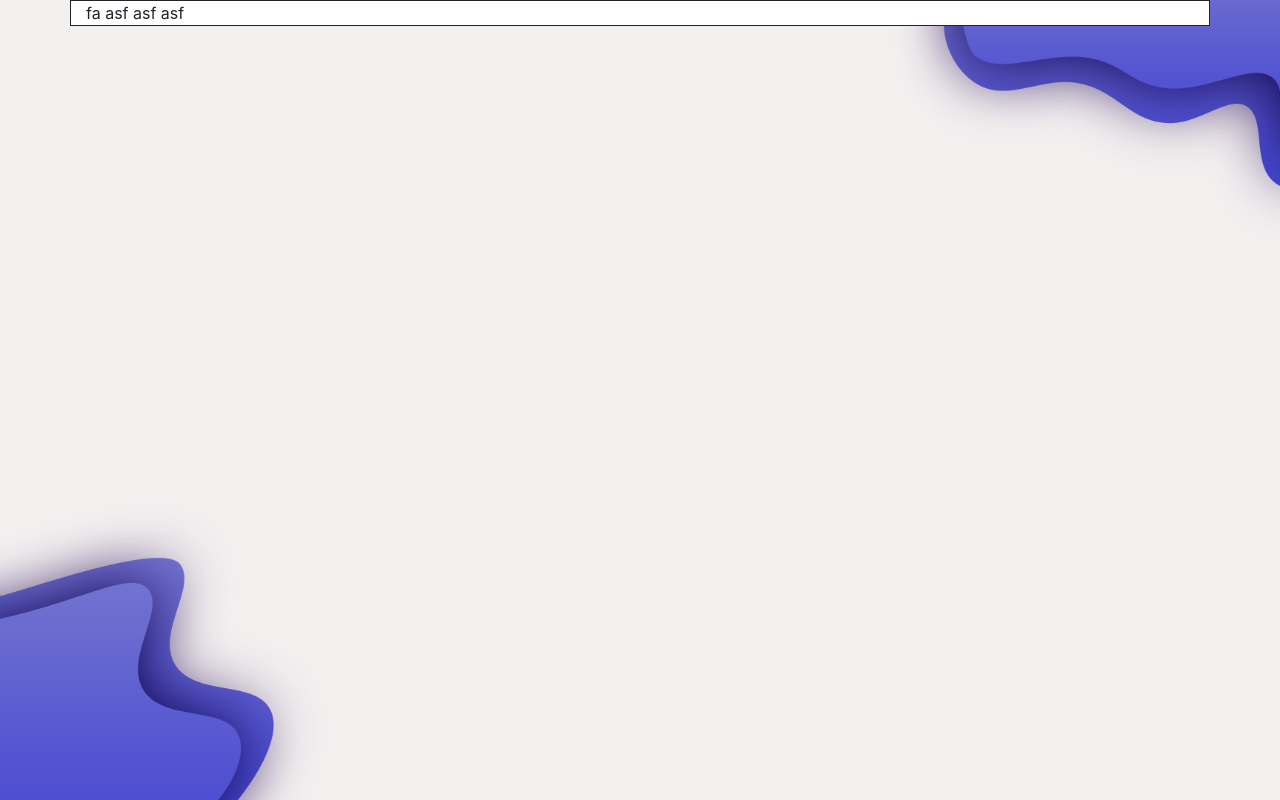
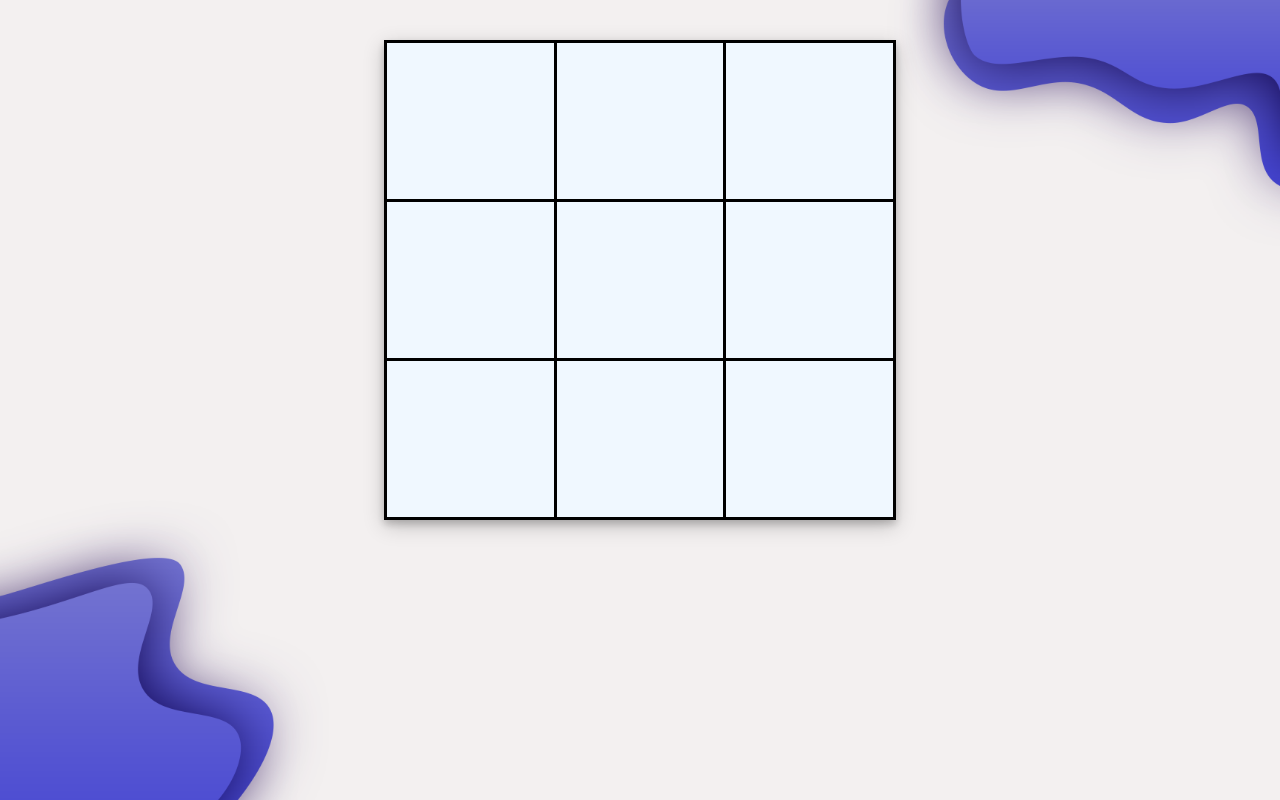
Before and after one commit to origranot/tictactoe, a React (Create React App) app: page / in a window 1280 px wide. Built offline with nearby package versions, Linux system fonts and the light colour scheme; the HTML template or start-up script is replaced by a standard one.

Commit message:
Build the layout style

```diff
--- a/src/App.css
+++ b/src/App.css
@@ -1,5 +1,4 @@
-
-body  {
+body {
     height: 100%;
     background: url(/images/bg.png) no-repeat center center fixed;
     /* Center and scale the image nicely */
@@ -13,3 +12,12 @@ body  {
     border: 1px solid;
     background-color: white;
 }
+
+.box {
+    width: 40vw;
+    height: 60vh;
+    margin: auto;
+    margin-top: 5vh;
+    background-color: aliceblue;
+    box-shadow: 0 4px 8px 0 rgba(0, 0, 0, 0.2), 0 6px 20px 0 rgba(0, 0, 0, 0.19);
+}
--- a/src/App.js
+++ b/src/App.js
@@ -2,17 +2,13 @@ import React from 'react';
 import 'bootstrap/dist/css/bootstrap.min.css';
 import './App.css';
 
-import { Container } from 'react-bootstrap';
+import Board from './components/Board/Board'
 
 function App() {
   return (
-    <Container>
-      fa
-      asf
-      asf
-      asf
-
-    </Container>
+      <div className="box">
+        <Board rows={3} cols={3}/>
+    </div>
   );
 }
 
--- /dev/null
+++ b/src/components/Board/Board.css
@@ -0,0 +1,10 @@
+td,
+th {
+    border: 3px solid black;
+}
+
+.xoTable {
+    width: 40vw;
+    height: 60vh;
+    margin: auto;
+}
--- /dev/null
+++ b/src/components/Board/Board.jsx
@@ -0,0 +1,31 @@
+import React, { Component } from 'react';
+import './Board.css'
+
+class Board extends Component {
+
+    createTable = () => {
+        let table = []
+
+        // Outer loop to create parent
+        for (let i = 0; i < this.props.rows; i++) {
+            let children = []
+            //Inner loop to create children
+            for (let j = 0; j < this.props.cols; j++) {
+                children.push(<td></td>)
+            }
+            //Create the parent and add the children
+            table.push(<tr>{children}</tr>)
+        }
+        return table
+    }
+
+    render() {
+        return (
+            <table className="xoTable">
+                {this.createTable()}
+            </table>
+        );
+    }
+}
+
+export default Board;
```
